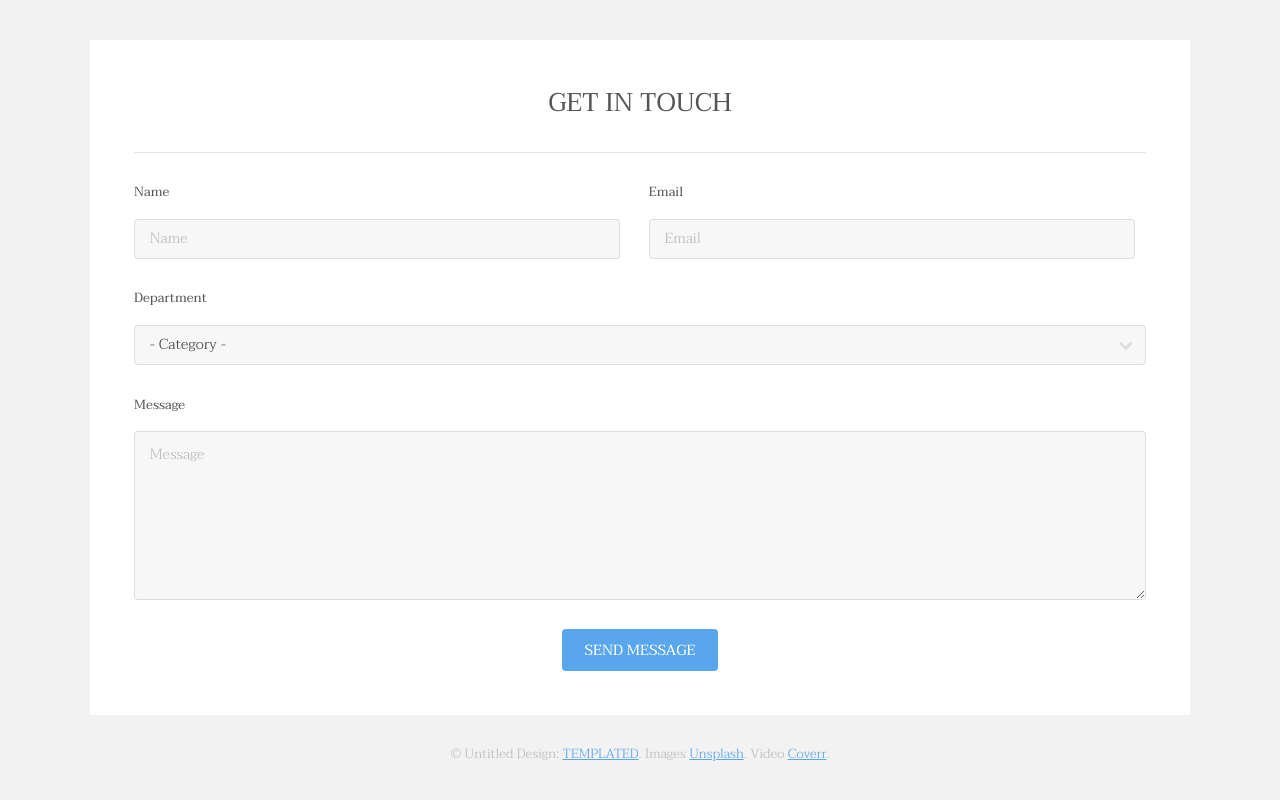
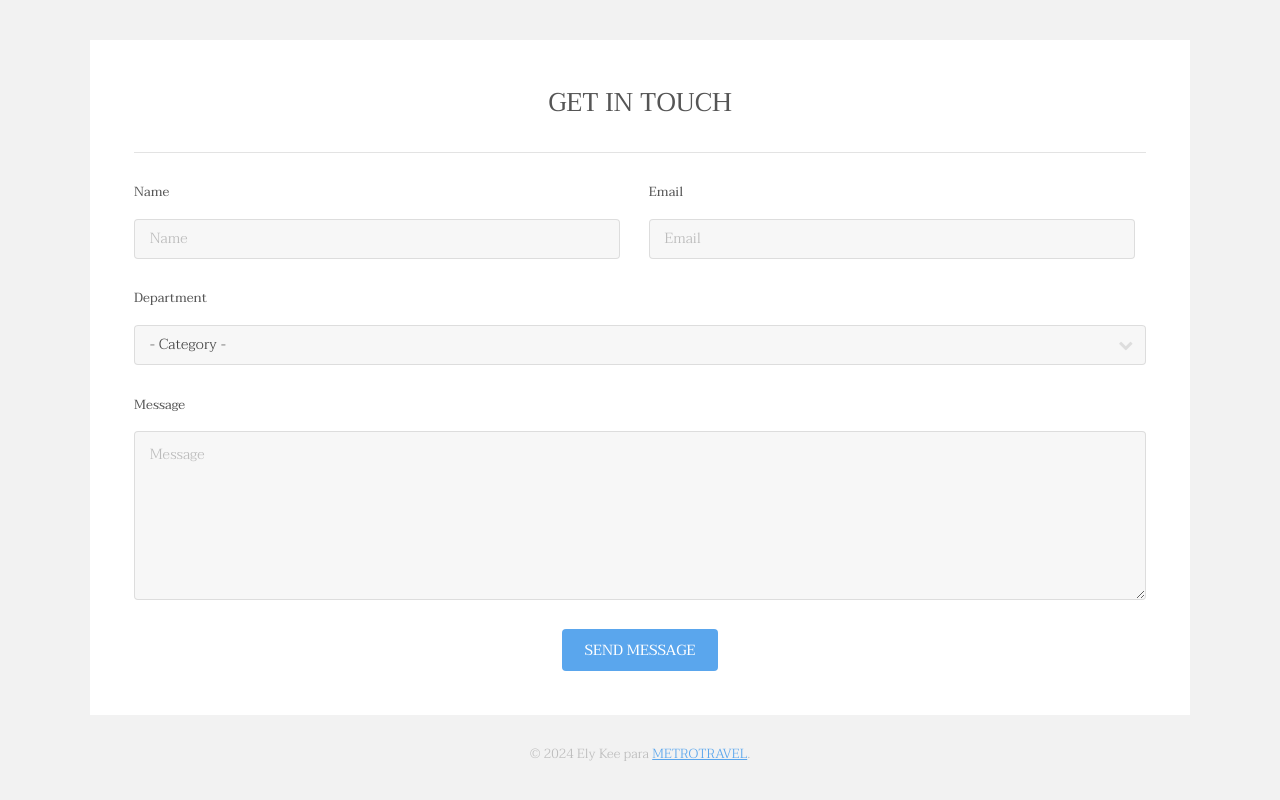
Before and after one commit to elykee/04_REP_METROPOLITA, a plain HTML site: page index.html in a window 1280 px wide. Shown: the part 3231-4031 px from the top of the page. Drawn offline with Linux system fonts and the light colour scheme.

Commit message:
cambios en el pie de página por ELY

```diff
--- a/index.html
+++ b/index.html
@@ -194,7 +194,7 @@
 						</div>
 					</section>
 					<div class="copyright">
-						&copy; Untitled Design: <a href="https://templated.co/">TEMPLATED</a>. Images <a href="https://unsplash.com/">Unsplash</a>. Video <a href="http://coverr.co/">Coverr</a>.
+						&copy; 2024 Ely Kee para <a href="https://metro.travel/">METROTRAVEL</a>.
 					</div>
 				</div>
 			</footer>
```
